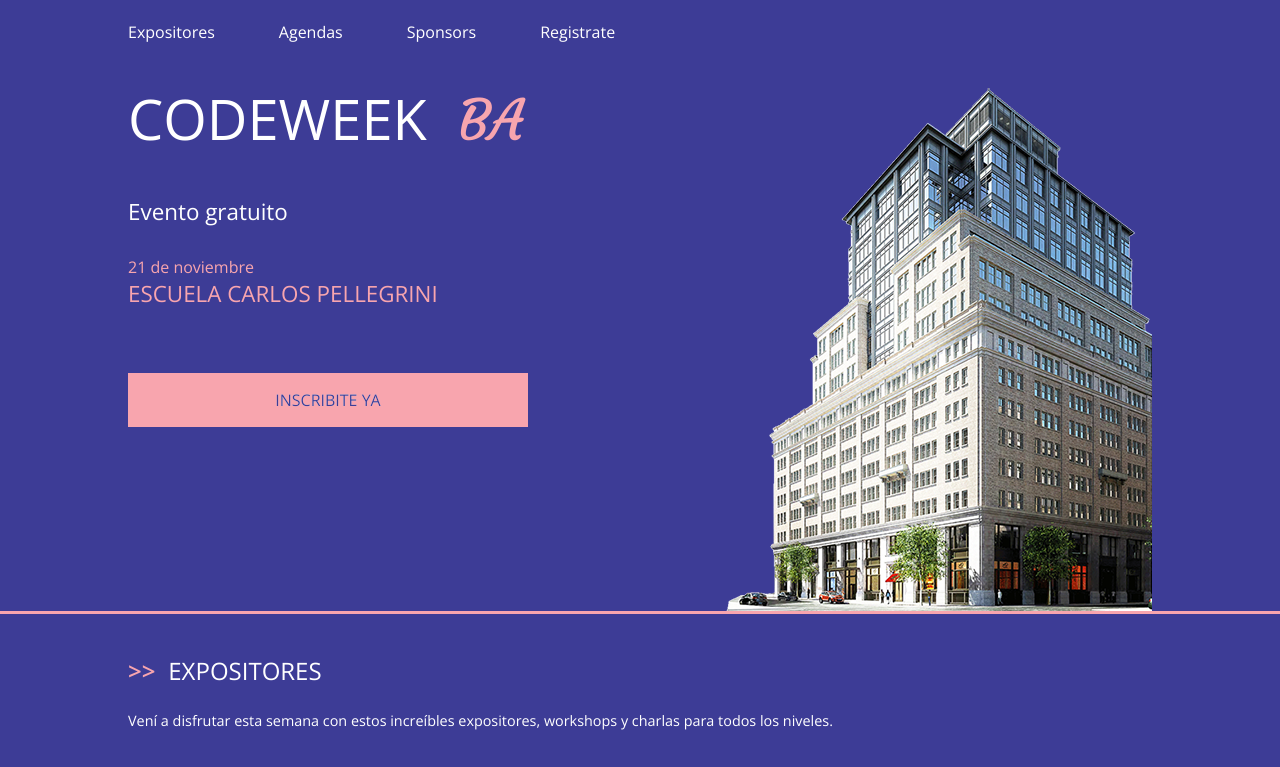
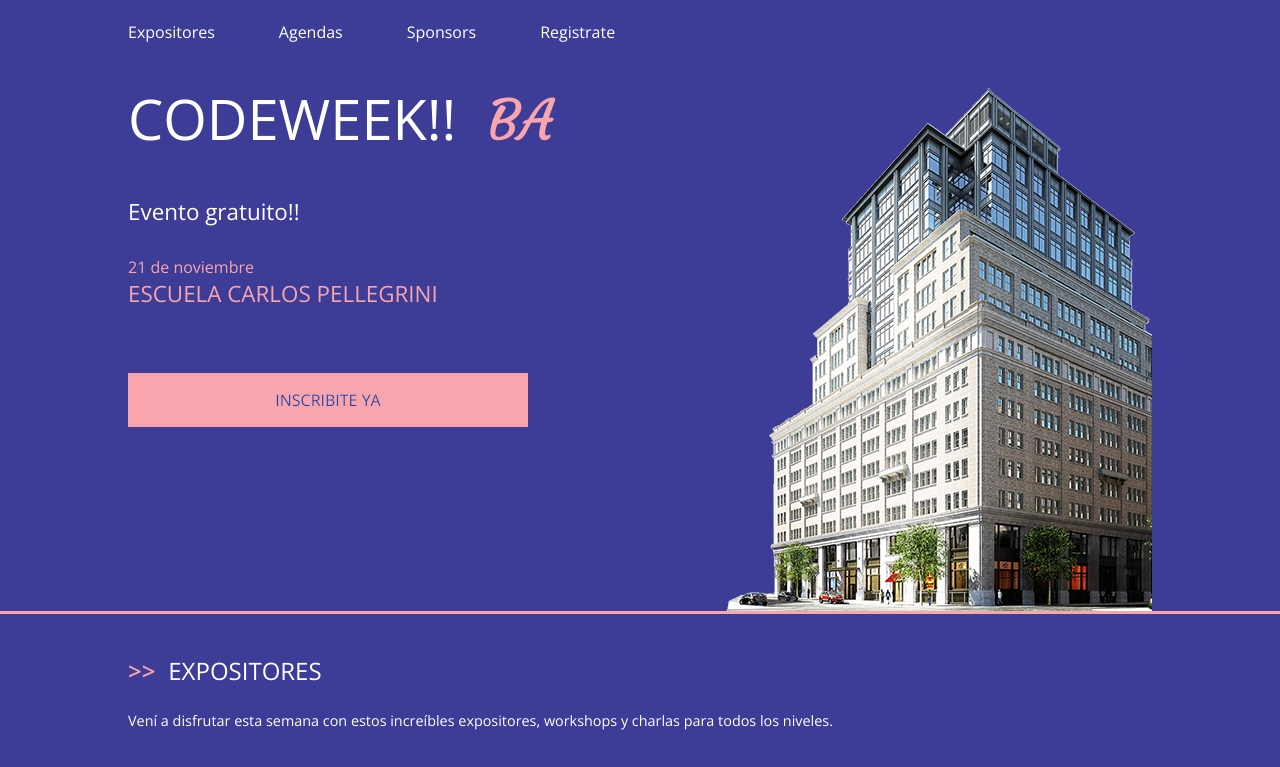
Before and after one commit to facundo2002/proyecto-intro-utn, a plain HTML site: page index.html in a window 1280 px wide. Shown: the top 767 px of the page. Drawn offline with nearby package versions, Linux system fonts and the light colour scheme.

Commit message:
le puse emocion al titulo

```diff
--- a/index.html
+++ b/index.html
@@ -31,8 +31,8 @@
 		<div class="wrapper">
 			<div class="main-header">
 				<div class="main-header__content">
-					<h1>CodeWeek <span>BA</span></h1>
-					<h2>Evento gratuito</h2>
+					<h1>CodeWeek!! <span>BA</span></h1>
+					<h2>Evento gratuito!!</h2>
 					<time datetime="2016-11-21">21 de noviembre</time>
 					<h3>Escuela Carlos Pellegrini</h3>
 					<a href="#registrate" class="btn anchorLink">Inscribite ya</a>
```
